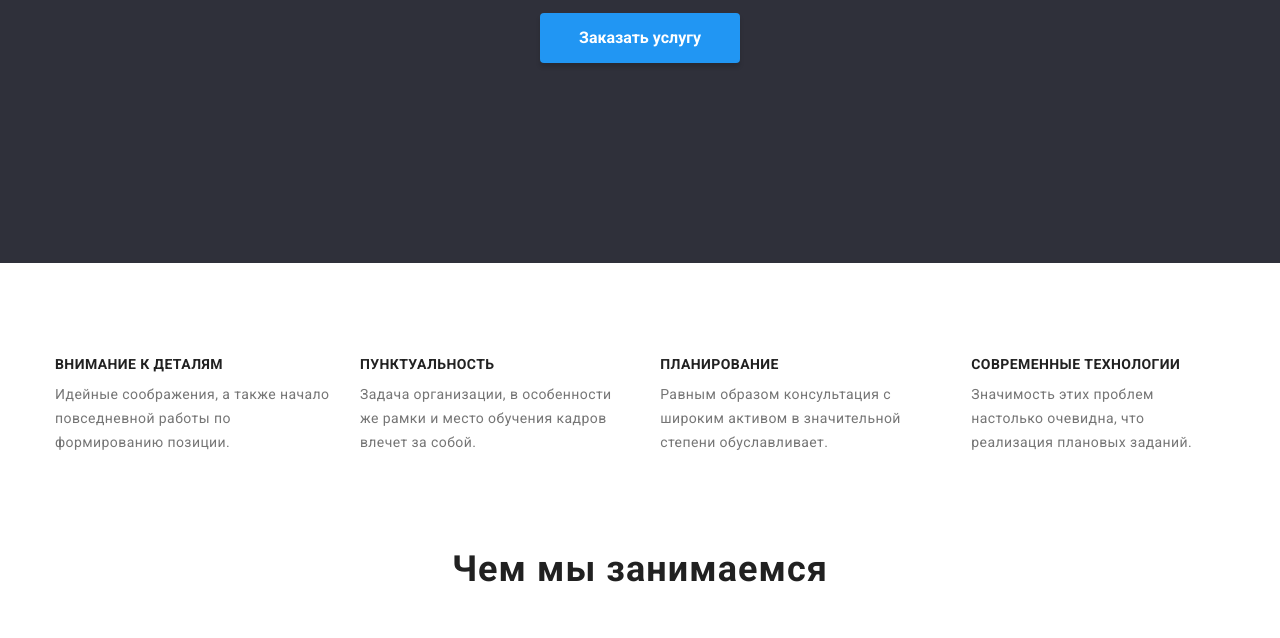
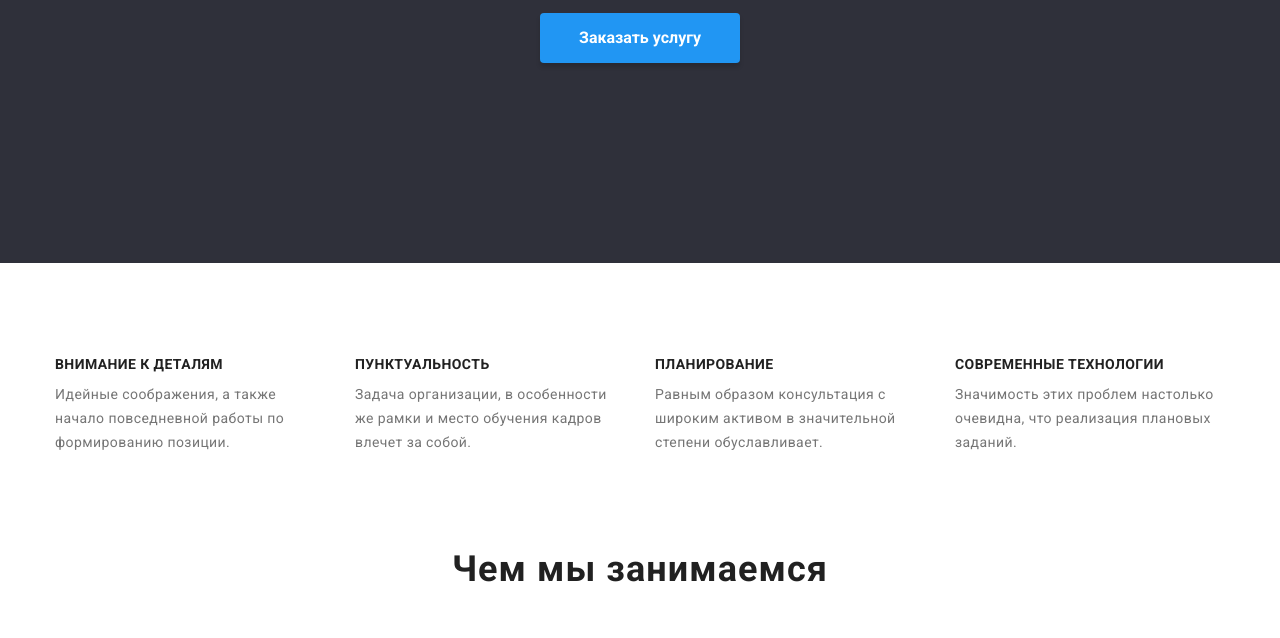
Before and after one commit to igor-kulish/goit-markup-hw-03, a plain HTML site: page index.html in a window 1280 px wide. Shown: the part 418-1056 px from the top of the page. Drawn offline with nearby package versions, Linux system fonts and the light colour scheme.

Commit message:
finalHW3
width 270 for li

```diff
--- a/css/styles.css
+++ b/css/styles.css
@@ -18,7 +18,7 @@ body {
   font-size: 14px;
 }
 
-/* *Общие стили р, h2, h3 */
+/* *Общие стили р, h1-h6 */
 p,
 h1,
 h2,
@@ -192,7 +192,11 @@ img {
   display: flex;
 }
 
-.features-list li:not(:last-child) {
+.features-list .list {
+  width: 270px;
+}
+
+.features-list .list:not(:last-child) {
   margin-right: 30px;
 }
 
--- a/index.html
+++ b/index.html
@@ -57,25 +57,25 @@
       <section class="section-features">
         <div class="container">
           <ul class="features-list all-lists">
-            <li>
+            <li class="list">
               <h3 class="title">Внимание к деталям</h3>
               <p class="text">
                 Идейные соображения, а также начало повседневной работы по формированию позиции.
               </p>
             </li>
-            <li>
+            <li class="list">
               <h3 class="title">Пунктуальность</h3>
               <p class="text">
                 Задача организации, в особенности же рамки и место обучения кадров влечет за собой.
               </p>
             </li>
-            <li>
+            <li class="list">
               <h3 class="title">Планирование</h3>
               <p class="text">
                 Равным образом консультация с широким активом в значительной степени обуславливает.
               </p>
             </li>
-            <li>
+            <li class="list">
               <h3 class="title">Современные технологии</h3>
               <p class="text">
                 Значимость этих проблем настолько очевидна, что реализация плановых заданий.
```
